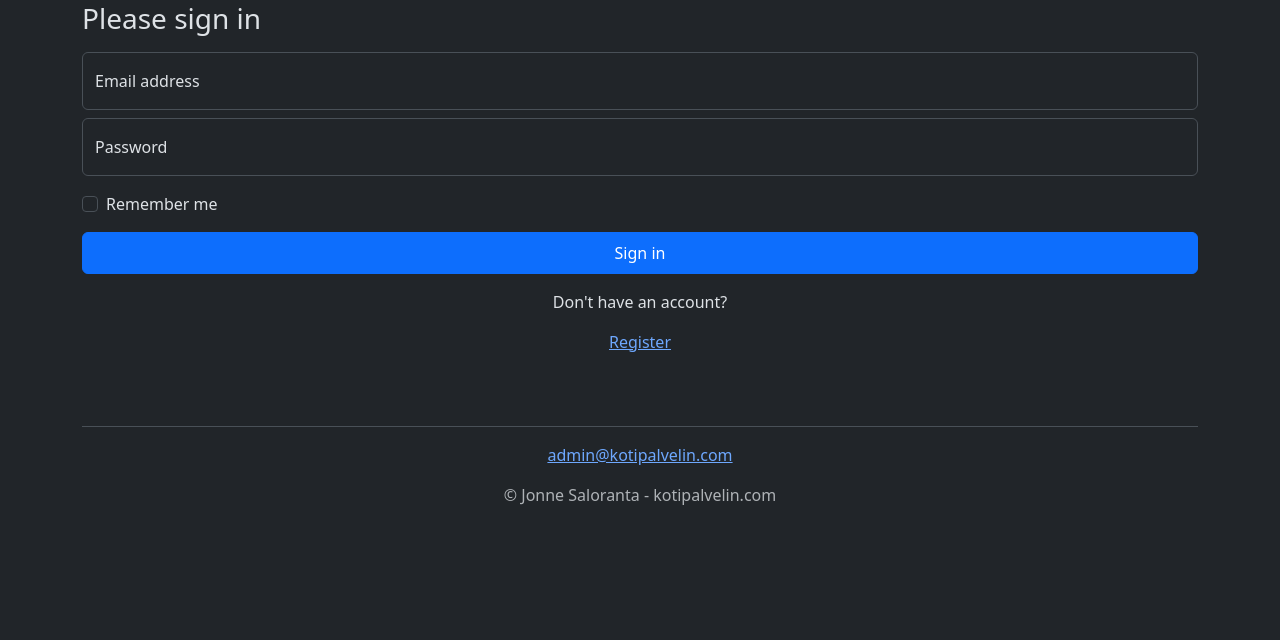
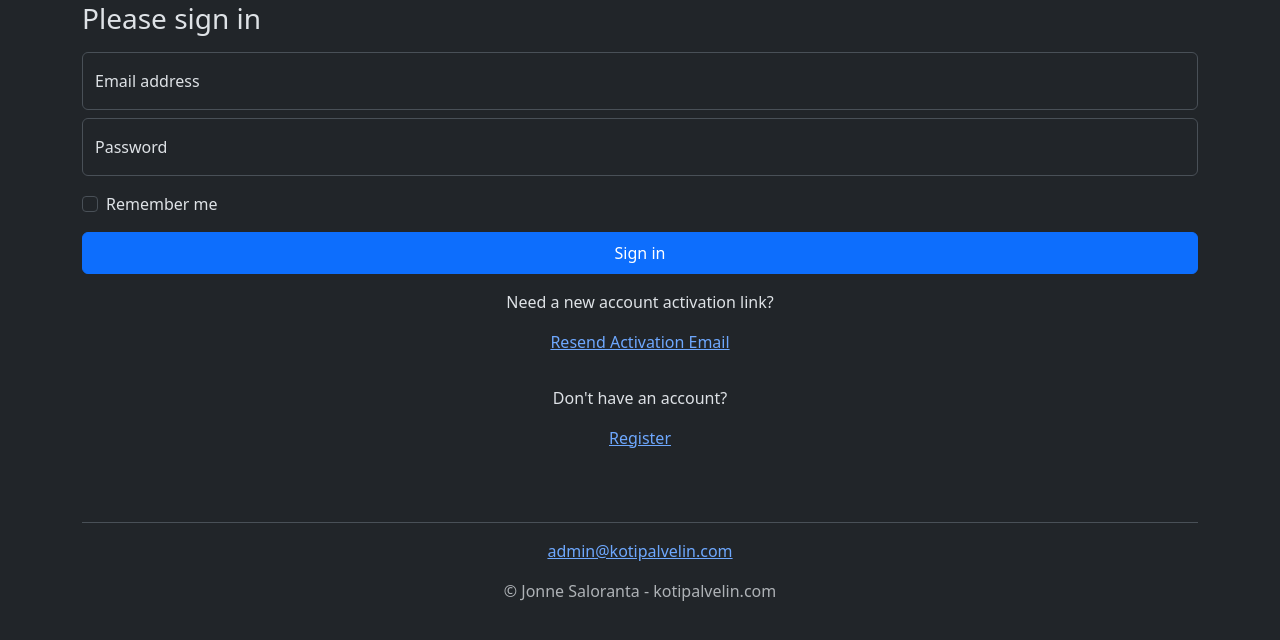
Before and after one commit to JonneSaloranta/TankFull, a Django app: page /login/ in a window 1280 px wide. Shown: the part 95-735 px from the top of the page. Run offline with Django 4.2, Linux system fonts and the light colour scheme.

Commit message:
Add notifications and activation email resend link to login page

```diff
--- a/custom_login/templates/login.html
+++ b/custom_login/templates/login.html
@@ -19,6 +19,7 @@
 <body data-bs-theme="dark">
 
     {% include "navbar.html" %}
+    {% include "notifications.html"%}
 
     <div class="container-sm">
         <main class="form-signin m-auto">
@@ -46,6 +47,11 @@
             </form>
 
             <div class="container text-center py-3">
+                <p>Need a new account activation link?</p>
+                <a href="{% url 'resend_activation_email' %}">Resend Activation Email</a>
+            </div>
+
+            <div class="container text-center py-3">
                 <p>Don't have an account?</p>
                 <a href="{%url 'register'%}">Register</a>
             </div>
```
